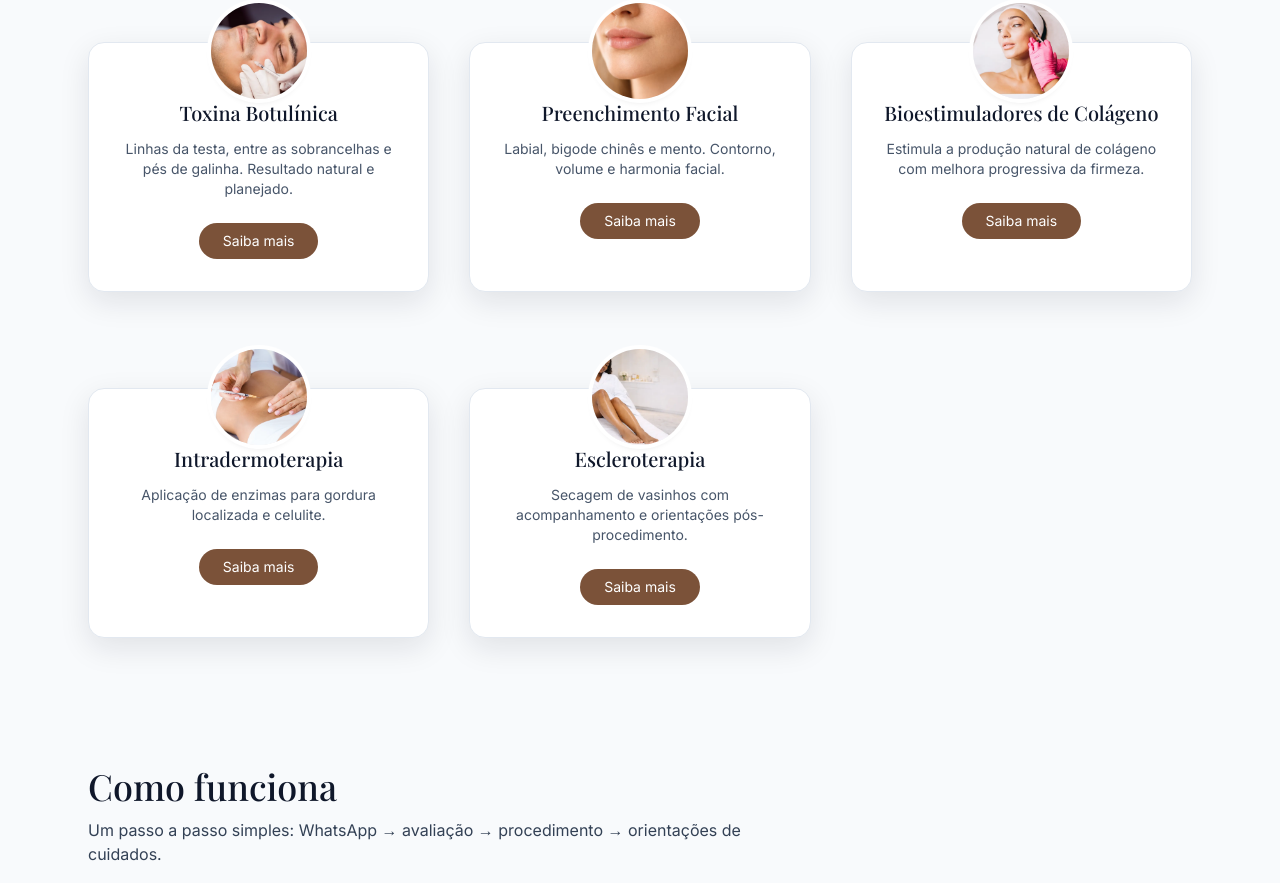
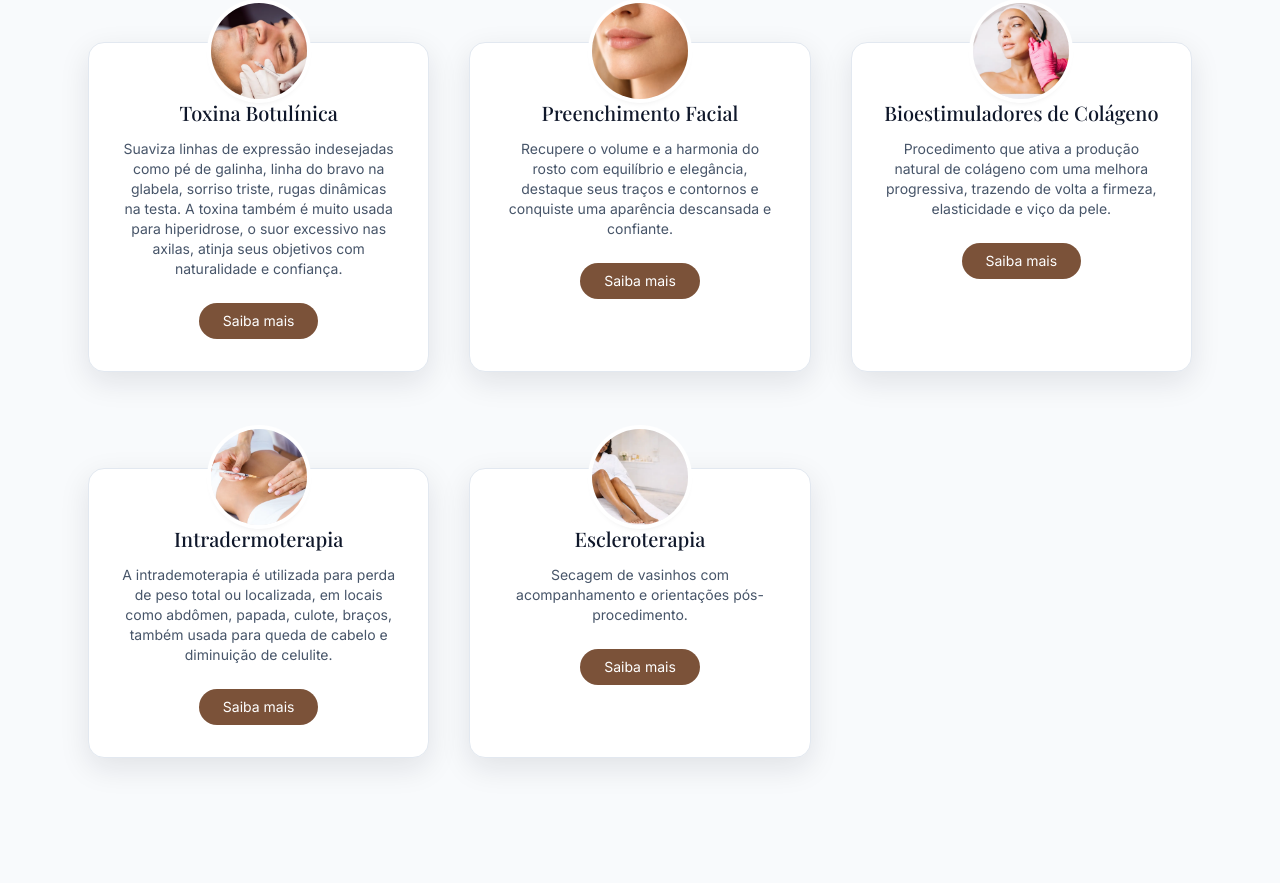
Before and after one commit to diesantana/dayana-monteiro, a plain HTML site: page index.html in a window 1280 px wide. Shown: the part 1534-2417 px from the top of the page. Drawn offline with nearby package versions, Linux system fonts and the light colour scheme.

Commit message:
feat: Atualiza o texto dos procedimentos

```diff
--- a/index.html
+++ b/index.html
@@ -267,8 +267,7 @@
           </h3>
 
           <p class="mt-3 text-base sm:text-sm text-slate-600">
-            Linhas da testa, entre as sobrancelhas e pés de galinha.
-            Resultado natural e planejado.
+            Suaviza linhas de expressão indesejadas como pé de galinha, linha do bravo na glabela, sorriso triste, rugas dinâmicas na testa. A toxina também é muito usada para hiperidrose, o suor excessivo nas axilas, atinja seus objetivos com naturalidade e confiança.
           </p>
 
           <a target="_blank" rel="noopener" href="https://wa.me/5511947997280?text=Oi!%20Quero%20saber%20sobre%20Botox."
@@ -291,7 +290,7 @@
           </h3>
 
           <p class="mt-3 text-base sm:text-sm text-slate-600">
-            Labial, bigode chinês e mento. Contorno, volume e harmonia facial.
+            Recupere o volume e a harmonia do rosto com equilíbrio e elegância, destaque seus traços e contornos e conquiste uma aparência descansada e confiante.
           </p>
 
           <a target="_blank" rel="noopener"
@@ -315,7 +314,7 @@
           </h3>
 
           <p class="mt-3 text-base sm:text-sm text-slate-600">
-            Estimula a produção natural de colágeno com melhora progressiva da firmeza.
+            Procedimento que ativa a produção natural de colágeno com uma melhora progressiva, trazendo de volta a firmeza, elasticidade e viço da pele.
           </p>
 
           <a target="_blank" rel="noopener"
@@ -339,7 +338,7 @@
           </h3>
 
           <p class="mt-3 text-base sm:text-sm text-slate-600">
-            Aplicação de enzimas para gordura localizada e celulite.
+            A intrademoterapia é utilizada para perda de peso total ou localizada, em locais como  abdômen, papada, culote, braços, também usada para queda de cabelo e diminuição de celulite.
           </p>
 
           <a target="_blank" rel="noopener"
@@ -562,7 +561,7 @@
             <span class="text-brand-800 group-open:rotate-45 transition">+</span>
           </summary>
           <p class="mt-3 text-base sm:text-sm text-slate-700">
-            Na maioria dos casos, sim. Pode ocorrer leve inchaço ou roxinho, variando de pessoa para pessoa.
+            Na maioria dos casos, sim. Pode ocorrer leve inchaço ou hematomas, variando de pessoa para pessoa.
           </p>
         </details>
 
```
